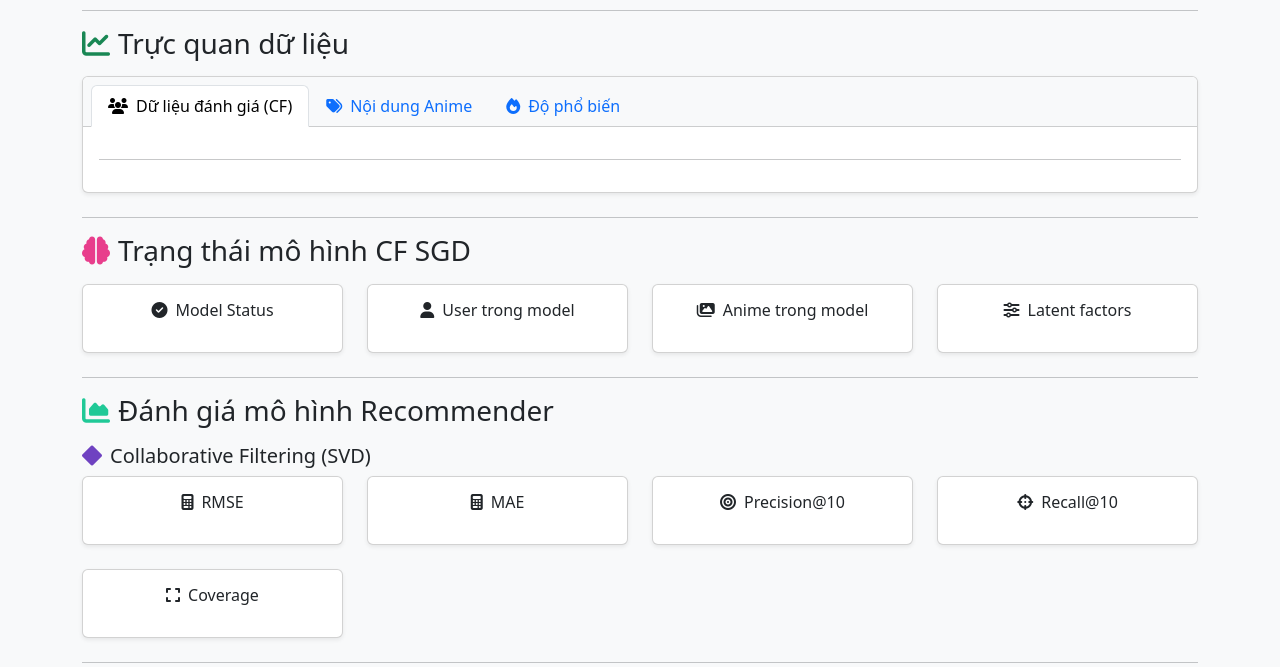
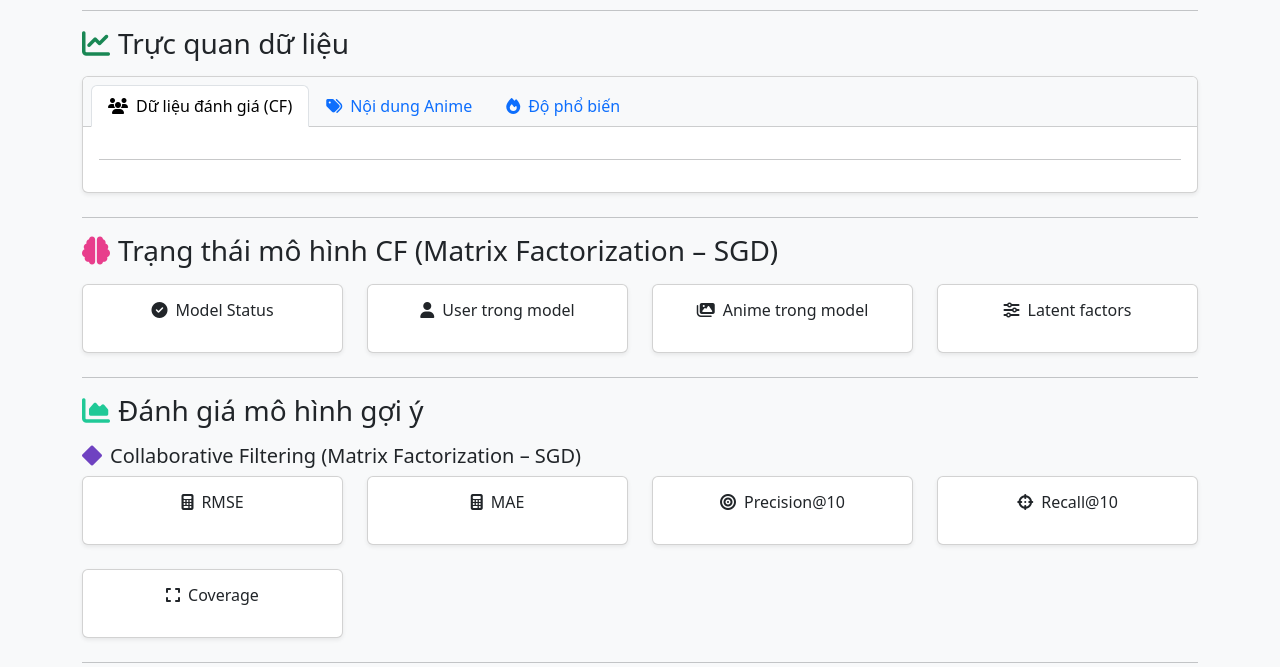
Before and after one commit to phunthytl/recommendation, a Flask app: template templates/admin.html in a window 1280 px wide. Shown: the part 226-893 px from the top of the page. Run offline with Flask 3, Linux system fonts and the light colour scheme; the template is opened without the code that fills it, so the values that code supplies are empty; parts of the project's set-up code (start-up, migrations or seed data) failed here and were passed over; some libraries are stand-ins or nearby versions.

Commit message:
update all

```diff
--- a/templates/admin.html
+++ b/templates/admin.html
@@ -103,7 +103,7 @@
 <!-- ========================= -->
 <!-- TRẠNG THÁI MODEL -->
 <!-- ========================= -->
-<h3 class="mb-3"><i class="fas fa-brain me-2" style="color: #e83e8c;"></i>Trạng thái mô hình CF SGD</h3>
+<h3 class="mb-3"><i class="fas fa-brain me-2" style="color: #e83e8c;"></i>Trạng thái mô hình CF (Matrix Factorization – SGD)</h3>
 
 <div class="row mb-4">
     <div class="col-md-3">
@@ -137,9 +137,9 @@
 
 <hr>
 
-<h3 class="mb-3"><i class="fas fa-chart-area me-2" style="color: #20c997;"></i>Đánh giá mô hình Recommender</h3>
+<h3 class="mb-3"><i class="fas fa-chart-area me-2" style="color: #20c997;"></i>Đánh giá mô hình gợi ý</h3>
 
-<h5 class="mt-3"><i class="fas fa-diamond me-2" style="color: #6f42c1;"></i>Collaborative Filtering (SVD)</h5>
+<h5 class="mt-3"><i class="fas fa-diamond me-2" style="color: #6f42c1;"></i>Collaborative Filtering (Matrix Factorization – SGD)</h5>
 <div class="row mb-4">
     <div class="col-md-3">
         <div class="card p-3 text-center shadow-sm">
```
